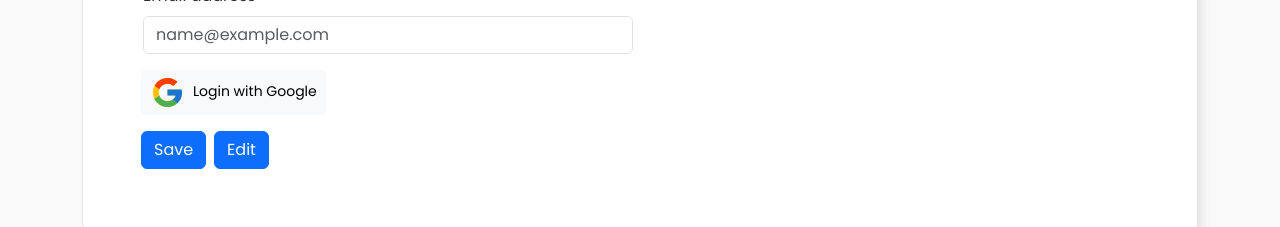
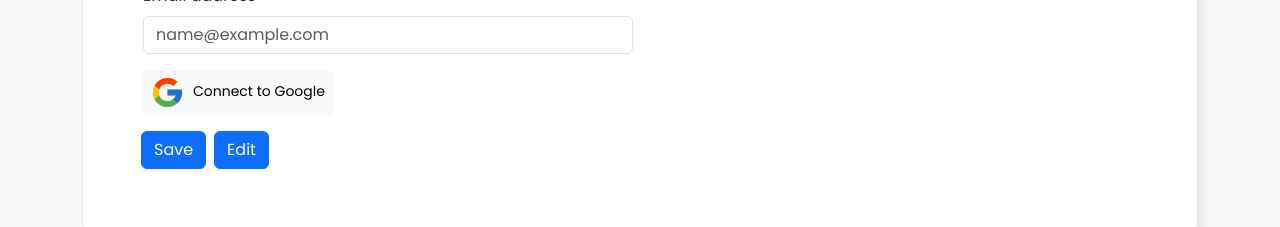
Before and after one commit to MarkRyuo/SalesInventoryManagementSystem_SIMS, a React (Vite) app in the folder client/: page /MyProfile in a window 1280 px wide. Shown: the part 669-896 px from the top of the page. Built offline with nearby package versions, Linux system fonts and the light colour scheme.

Commit message:
Setting up: Login

```diff
--- a/client/src/pages/MyProfile.jsx
+++ b/client/src/pages/MyProfile.jsx
@@ -20,7 +20,7 @@ export const MyProfile = () => {
 
                 <Button variant="light" size='sm' className='ms-2'>
                     <FcGoogle size={35} className='me-2' />
-                    Login with Google
+                    Connect to Google
                 </Button>
 
                 <div className='mt-3'>
```
